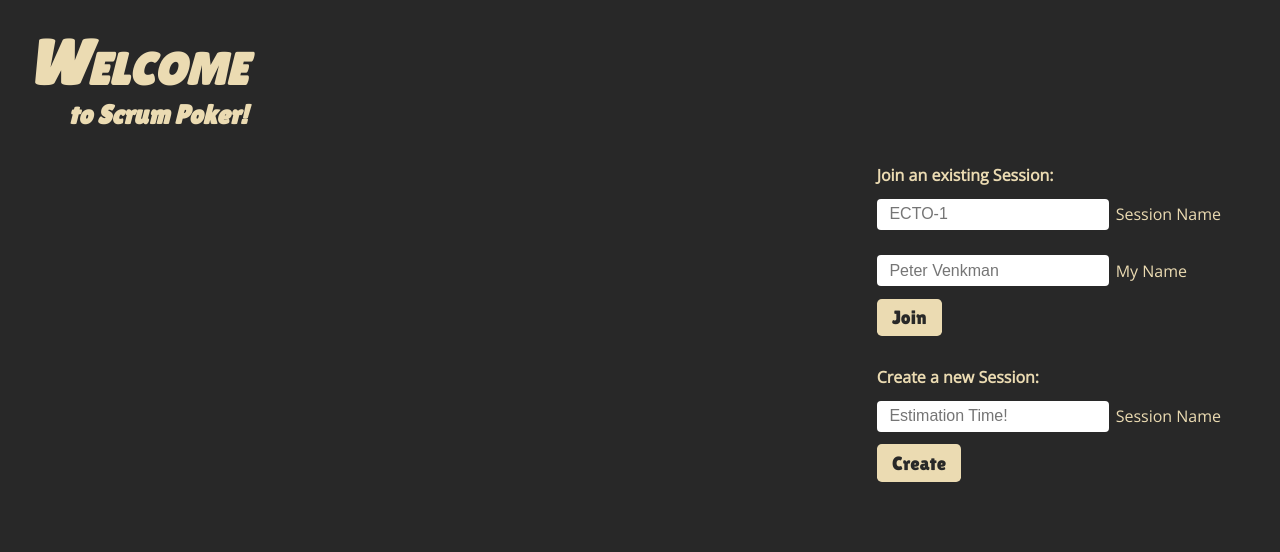
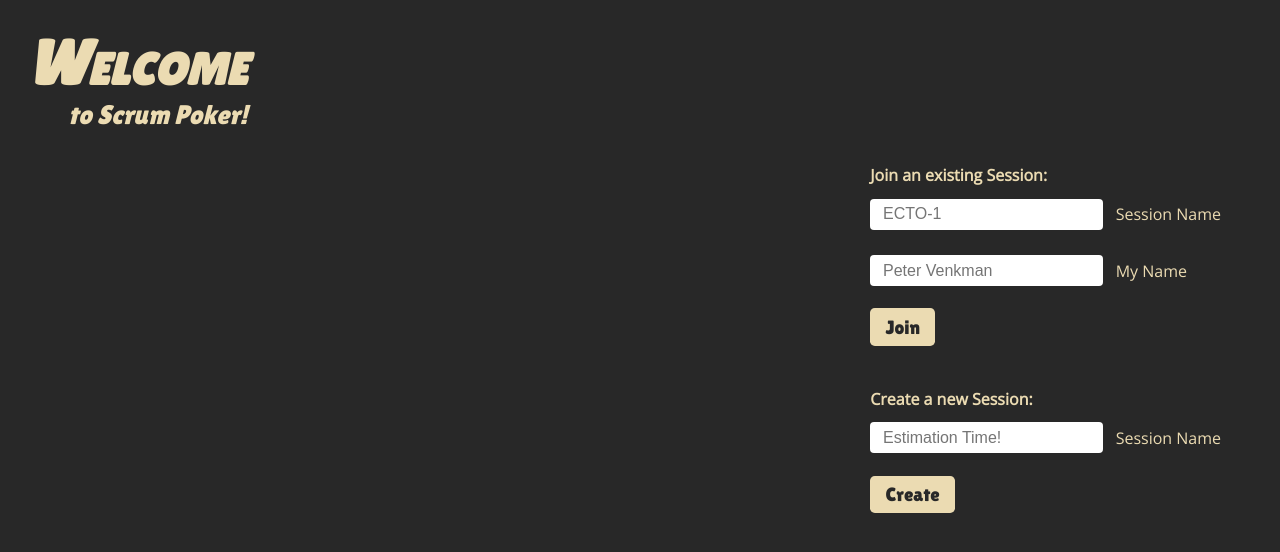
Before and after one commit to douglasryanadams/cardsup, a plain HTML site: page web/index.html in a window 1280 px wide. Drawn offline with nearby package versions, Linux system fonts and the light colour scheme.

Commit message:
Draft 1 of Index complete

```diff
--- a/web/index.html
+++ b/web/index.html
@@ -37,8 +37,34 @@
         #sub-welcome {
             font-size: 0.6em;
             font-style: italic;
+            font-weight: lighter;
         }
 
+
+        .input-text {
+            margin-left: 0;
+            margin-right: 0;
+        }
+
+        .form-element {
+            display: inline-block;
+        }
+
+        .form-row {
+            display: flex;
+            flex-direction: column;
+            flex-wrap: wrap;
+        }
+
+        .button-submit {
+            margin-top: 1em;
+            margin-left: 0;
+            margin-right: 0;
+            width: 50%;
+        }
+
+
+        @media (min-width: 800px) {
             #content {
                 text-align: right;
             }
@@ -51,20 +77,26 @@
 
             .input-text {
                 margin-left: 0;
-        }
-
-        .button-submit {
-            margin-left: 0;
+                margin-right: 0.8em;
             }
 
             .form-row {
-            display: flex;
                 flex-direction: row;
-            flex-wrap: wrap;
             }
 
             .form-element {
                 align-self: center;
+            }
+
+            .vert-gap {
+                padding-top: 20px;
+            }
+
+            .button-submit {
+                margin-top: .5em;
+                width: auto;
+            }
+
         }
 
     </style>
@@ -108,7 +140,7 @@
                     </div>
                 </form>
             </div>
-            <div style="height: 30px;">&nbsp;</div>
+            <div class="vert-gap">&nbsp;</div>
             <div id="create-form-wrapper">
                 <strong>Create a new Session:</strong>
                 <form id="create-from" action="/api/create" method="get">
--- a/web/style/global.css
+++ b/web/style/global.css
@@ -41,3 +41,9 @@ body {
     font-family: 'Lilita One', Arial, sans-serif;
     font-size: 1.2em;
 }
+
+.vert-gap {
+    padding-top: 50px;
+    width: 100%;
+    clear: both;
+}
```
Lines whose indentation alone changed are shown as unchanged.
